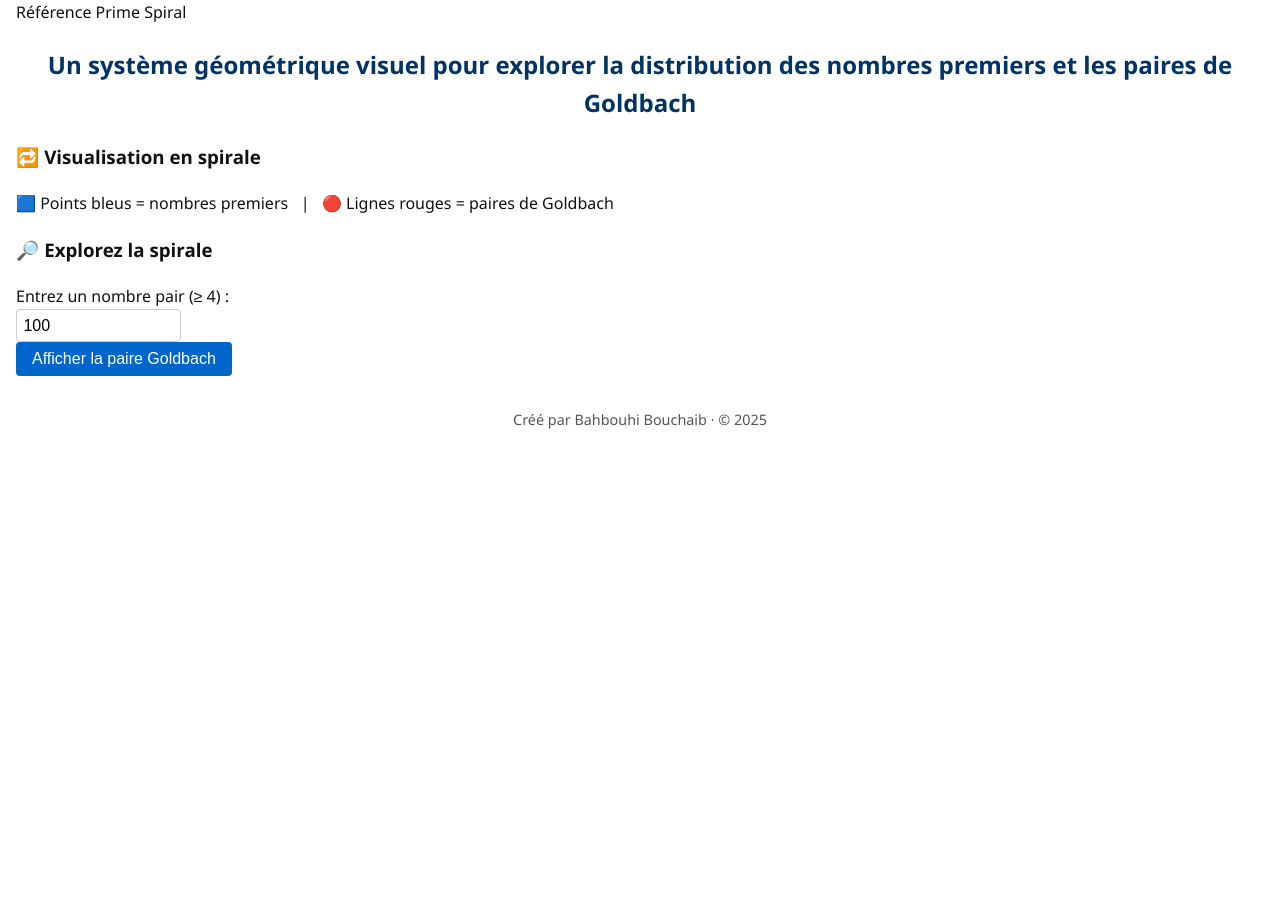
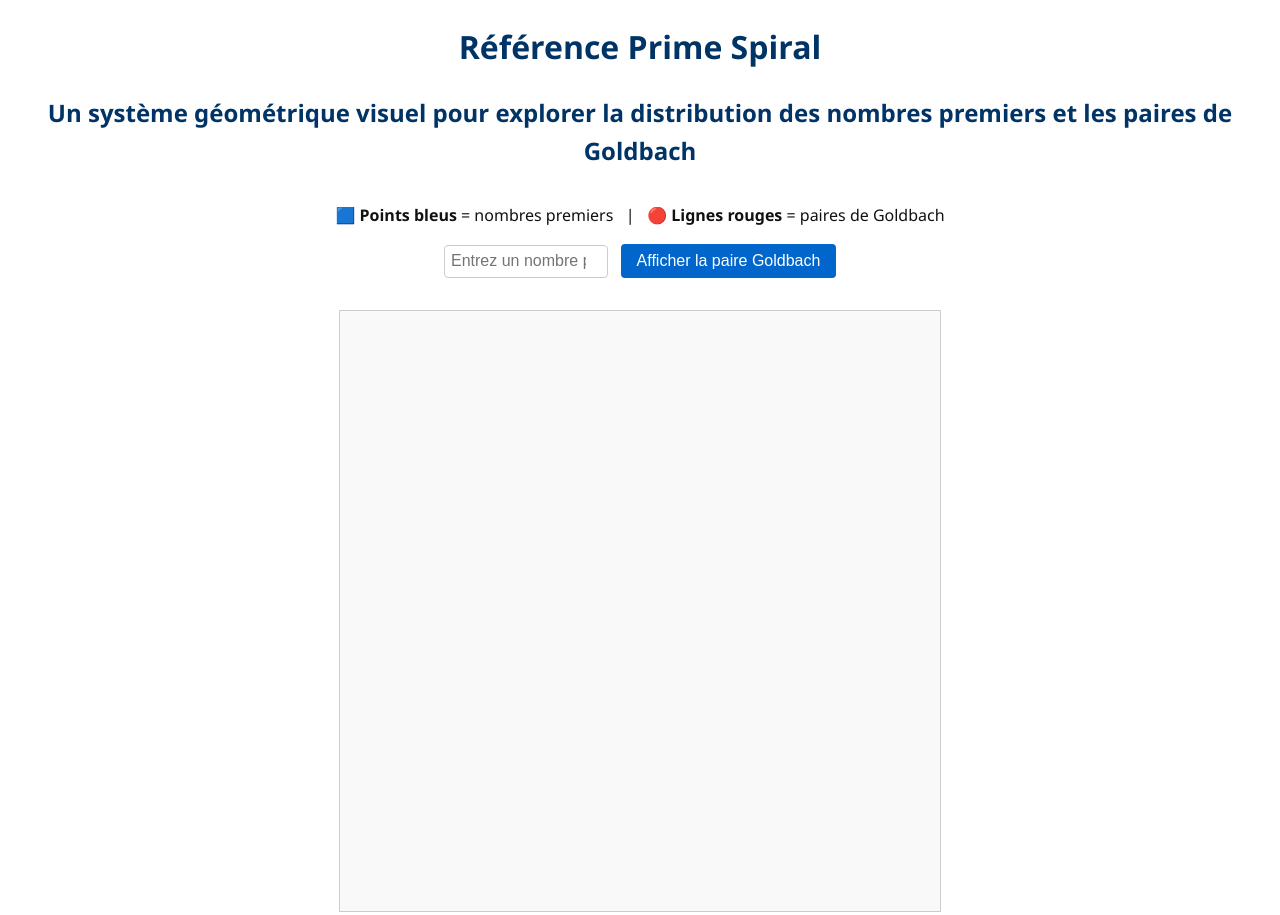
Before and after one commit to Bouchaib542/-Goldbach-s-Spiral-Symmetry-Principle, a plain HTML site: page index.html in a window 1280 px wide. Shown: the top 915 px of the page. Before the commit the page ends 800 px from the top, so only its background shows below. Drawn offline with Linux system fonts and the light colour scheme.

Commit message:
Update index.html

```diff
--- a/index.html
+++ b/index.html
@@ -3,36 +3,25 @@
 <head>
     <meta charset="UTF-8">
     <title>Référence Prime Spiral</title>
-    <meta name="viewport" content="width=device-width, initial-scale=1.0">
     <link rel="stylesheet" href="style.css">
 </head>
 <body>
-
-<header>
-    Référence Prime Spiral
-</header>
-
-<main>
+    <h1>Référence Prime Spiral</h1>
     <h2>Un système géométrique visuel pour explorer la distribution des nombres premiers et les paires de Goldbach</h2>
 
-    <section>
-        <h3>🔁 Visualisation en spirale</h3>
-        <p>🟦 Points bleus = nombres premiers   |   🔴 Lignes rouges = paires de Goldbach</p>
-    </section>
+    <div id="interface">
+        <p><strong>🟦 Points bleus</strong> = nombres premiers &nbsp;&nbsp;|&nbsp;&nbsp; <strong>🔴 Lignes rouges</strong> = paires de Goldbach</p>
+        <input type="number" id="evenInput" placeholder="Entrez un nombre pair ≥ 4" min="4" step="2">
+        <button onclick="plotSpiral()">Afficher la paire Goldbach</button>
+        <p id="result"></p>
+    </div>
 
-    <section>
-        <h3>🔎 Explorez la spirale</h3>
-        <label for="evenInput">Entrez un nombre pair (≥ 4) :</label><br>
-        <input type="number" id="evenInput" min="4" step="2" value="100"><br>
-        <button onclick="showGoldbach()">Afficher la paire Goldbach</button>
-        <div id="result"></div>
-    </section>
-</main>
+    <canvas id="spiralCanvas" width="600" height="600"></canvas>
 
-<footer>
-    Créé par Bahbouhi Bouchaib · © 2025
-</footer>
+    <footer>
+        Créé par Bahbouhi Bouchaib · © 2025
+    </footer>
 
-<script src="script.js"></script>
+    <script src="script.js"></script>
 </body>
 </html>
```
